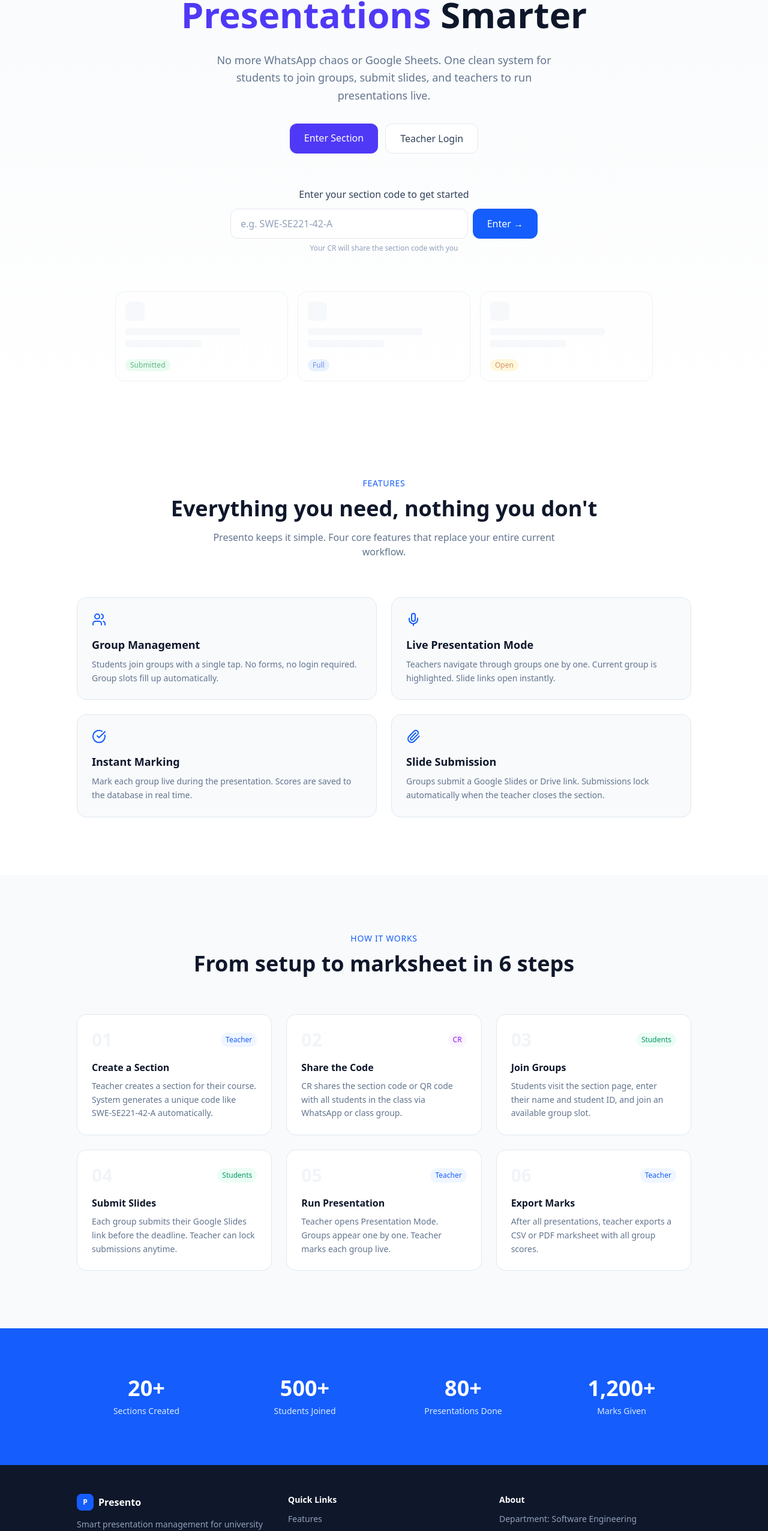
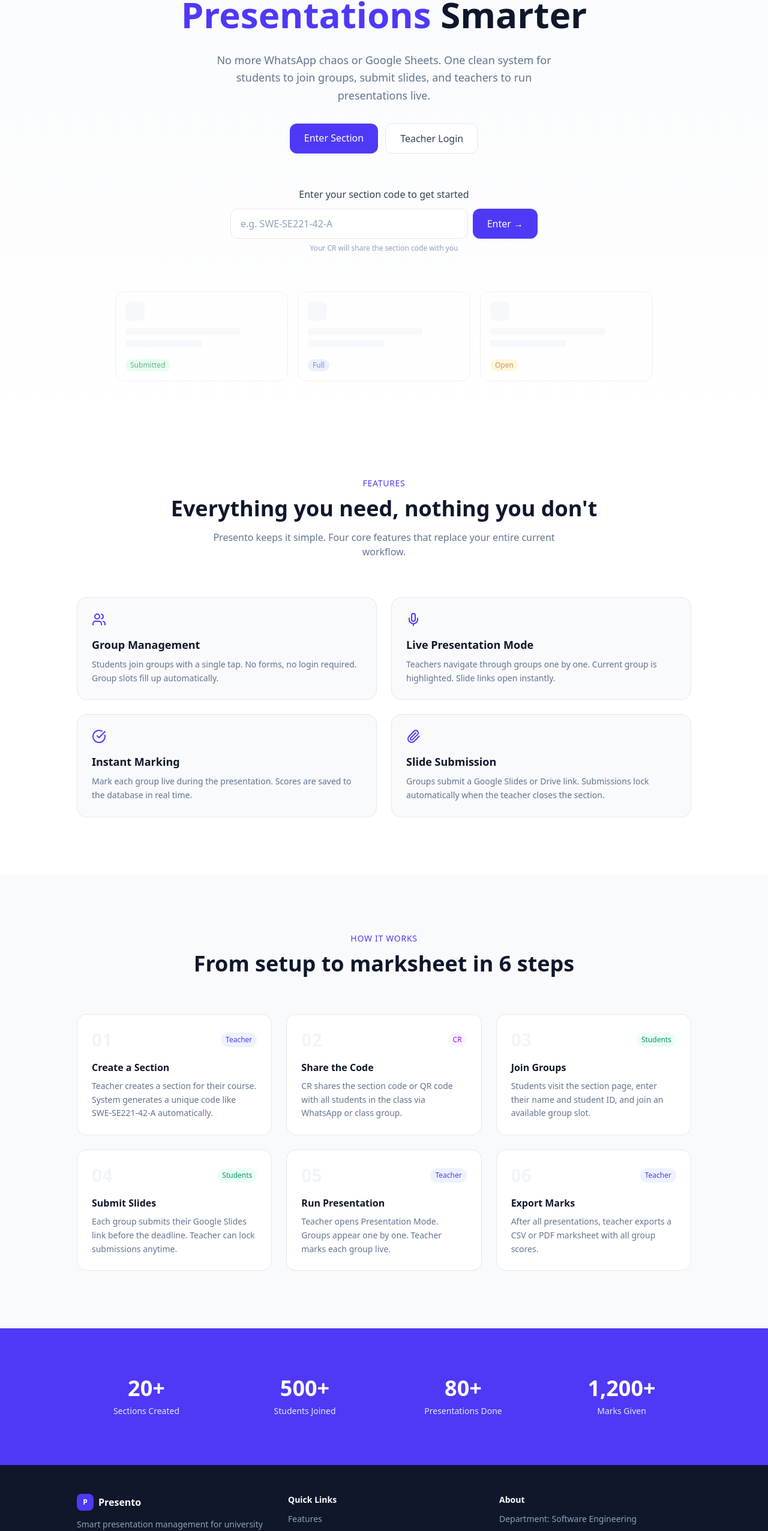
Before and after one commit to KhandakerSamin/Presento-, a Next.js app: page / in a window 1280 px wide. Shown: the part 234-2787 px from the top of the page at 60% size. Built offline with nearby package versions, Linux system fonts and the light colour scheme.

Commit message:
Student view porperly redesigned

```diff
--- a/src/components/home/Features.tsx
+++ b/src/components/home/Features.tsx
@@ -2,25 +2,25 @@ import { Users, Mic, CheckCircle, Paperclip } from "lucide-react";
 
 const features = [
   {
-    icon: <Users className="w-6 h-6 text-blue-600" />,
+    icon: <Users className="w-6 h-6 text-indigo-600" />,
     title: "Group Management",
     description:
       "Students join groups with a single tap. No forms, no login required. Group slots fill up automatically.",
   },
   {
-    icon: <Mic className="w-6 h-6 text-blue-600" />,
+    icon: <Mic className="w-6 h-6 text-indigo-600" />,
     title: "Live Presentation Mode",
     description:
       "Teachers navigate through groups one by one. Current group is highlighted. Slide links open instantly.",
   },
   {
-    icon: <CheckCircle className="w-6 h-6 text-blue-600" />,
+    icon: <CheckCircle className="w-6 h-6 text-indigo-600" />,
     title: "Instant Marking",
     description:
       "Mark each group live during the presentation. Scores are saved to the database in real time.",
   },
   {
-    icon: <Paperclip className="w-6 h-6 text-blue-600" />,
+    icon: <Paperclip className="w-6 h-6 text-indigo-600" />,
     title: "Slide Submission",
     description:
       "Groups submit a Google Slides or Drive link. Submissions lock automatically when the teacher closes the section.",
@@ -36,7 +36,7 @@ export default function Features() {
       <div className="max-w-5xl mx-auto">
         {/* Heading */}
         <div className="text-center mb-16">
-          <p className="text-sm font-medium text-blue-600 dark:text-blue-400 uppercase tracking-wider mb-3">
+          <p className="text-sm font-medium text-indigo-600 dark:text-indigo-400 uppercase tracking-wider mb-3">
             Features
           </p>
           <h2 className="text-3xl sm:text-4xl font-bold text-slate-900 dark:text-white">
@@ -53,7 +53,7 @@ export default function Features() {
           {features.map((f) => (
             <div
               key={f.title}
-              className="group p-6 rounded-2xl border border-slate-200 dark:border-slate-800 bg-slate-50 dark:bg-slate-950 hover:border-blue-200 dark:hover:border-blue-900 hover:bg-blue-50/30 dark:hover:bg-blue-950/20 transition-all duration-200"
+              className="group p-6 rounded-2xl border border-slate-200 dark:border-slate-800 bg-slate-50 dark:bg-slate-950 hover:border-indigo-200 dark:hover:border-indigo-900 hover:bg-indigo-50/30 dark:hover:bg-indigo-950/20 transition-all duration-200"
             >
               <div className="mb-4">{f.icon}</div>
               <h3 className="text-lg font-semibold text-slate-900 dark:text-white mb-2">
--- a/src/components/home/Footer.tsx
+++ b/src/components/home/Footer.tsx
@@ -8,7 +8,7 @@ export default function Footer() {
           {/* Brand */}
           <div>
             <div className="flex items-center gap-2 mb-3">
-              <div className="w-7 h-7 bg-blue-600 rounded-lg flex items-center justify-center text-white text-xs font-bold">
+              <div className="w-7 h-7 bg-indigo-600 rounded-lg flex items-center justify-center text-white text-xs font-bold">
                 P
               </div>
               <span className="font-bold text-white">Presento</span>
--- a/src/components/home/Hero.tsx
+++ b/src/components/home/Hero.tsx
@@ -59,7 +59,7 @@ export default function Hero() {
                 i === 0
                   ? "bg-green-100 dark:bg-green-950 text-green-700 dark:text-green-400"
                   : i === 1
-                  ? "bg-blue-100 dark:bg-blue-950 text-blue-700 dark:text-blue-400"
+                  ? "bg-indigo-100 dark:bg-indigo-950 text-indigo-700 dark:text-indigo-400"
                   : "bg-amber-100 dark:bg-amber-950 text-amber-700 dark:text-amber-400"
               }`}
             >
--- a/src/components/home/HowItWorks.tsx
+++ b/src/components/home/HowItWorks.tsx
@@ -52,7 +52,7 @@ export default function HowItWorks() {
       <div className="max-w-5xl mx-auto">
         {/* Heading */}
         <div className="text-center mb-16">
-          <p className="text-sm font-medium text-blue-600 dark:text-blue-400 uppercase tracking-wider mb-3">
+          <p className="text-sm font-medium text-indigo-600 dark:text-indigo-400 uppercase tracking-wider mb-3">
             How it works
           </p>
           <h2 className="text-3xl sm:text-4xl font-bold text-slate-900 dark:text-white">
@@ -74,7 +74,7 @@ export default function HowItWorks() {
                 <span
                   className={`text-xs font-medium px-2 py-1 rounded-full ${
                     s.who === "Teacher"
-                      ? "bg-blue-50 dark:bg-blue-950 text-blue-600 dark:text-blue-400"
+                      ? "bg-indigo-50 dark:bg-indigo-950 text-indigo-600 dark:text-indigo-400"
                       : s.who === "CR"
                       ? "bg-purple-50 dark:bg-purple-950 text-purple-600 dark:text-purple-400"
                       : "bg-emerald-50 dark:bg-emerald-950 text-emerald-600 dark:text-emerald-400"
--- a/src/components/home/SectionSearch.tsx
+++ b/src/components/home/SectionSearch.tsx
@@ -37,13 +37,13 @@ export default function SectionSearch({ large = false }: Props) {
             setError("");
           }}
           placeholder="e.g. SWE-SE221-42-A"
-          className={`flex-1 rounded-xl border border-slate-200 dark:border-slate-700 bg-white dark:bg-slate-900 text-slate-900 dark:text-white placeholder:text-slate-400 focus:outline-none focus:ring-2 focus:ring-blue-500 focus:border-transparent transition ${
+          className={`flex-1 rounded-xl border border-slate-200 dark:border-slate-700 bg-white dark:bg-slate-900 text-slate-900 dark:text-white placeholder:text-slate-400 focus:outline-none focus:ring-2 focus:ring-indigo-500 focus:border-transparent transition ${
             large ? "px-4 py-3 text-base" : "px-3 py-2 text-sm"
           }`}
         />
         <button
           type="submit"
-          className={`bg-blue-600 hover:bg-blue-700 text-white font-medium rounded-xl transition-colors shrink-0 ${
+          className={`bg-indigo-600 hover:bg-indigo-700 text-white font-medium rounded-xl transition-colors shrink-0 ${
             large ? "px-6 py-3 text-base" : "px-4 py-2 text-sm"
           }`}
         >
--- a/src/components/home/Statistics.tsx
+++ b/src/components/home/Statistics.tsx
@@ -7,7 +7,7 @@ const stats = [
 
 export default function Statistics() {
   return (
-    <section className="py-20 px-4 bg-blue-600 dark:bg-blue-700">
+    <section className="py-20 px-4 bg-indigo-600 dark:bg-indigo-700">
       <div className="max-w-5xl mx-auto">
         <div className="grid grid-cols-2 md:grid-cols-4 gap-8 text-center">
           {stats.map((s) => (
@@ -15,7 +15,7 @@ export default function Statistics() {
               <div className="text-4xl font-bold text-white mb-2">
                 {s.value}
               </div>
-              <div className="text-blue-100 text-sm">{s.label}</div>
+              <div className="text-indigo-100 text-sm">{s.label}</div>
             </div>
           ))}
         </div>
```
